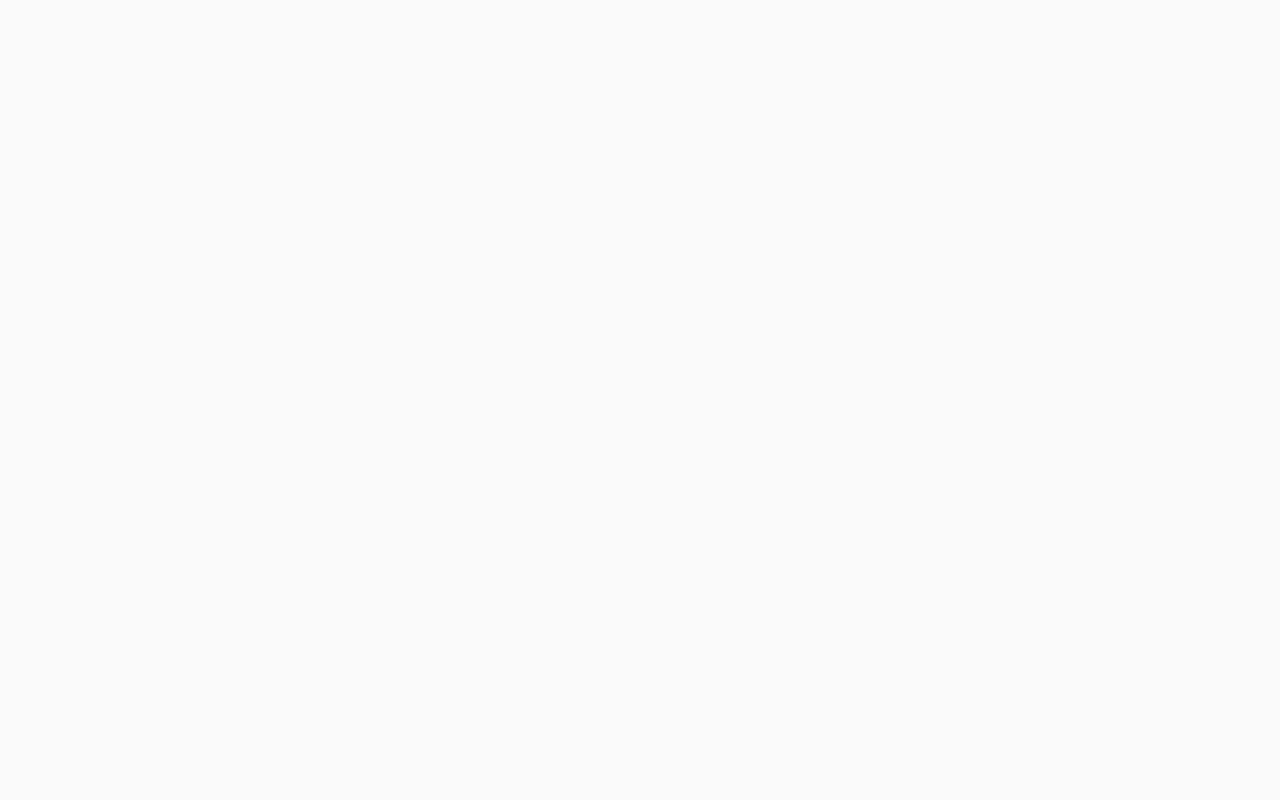
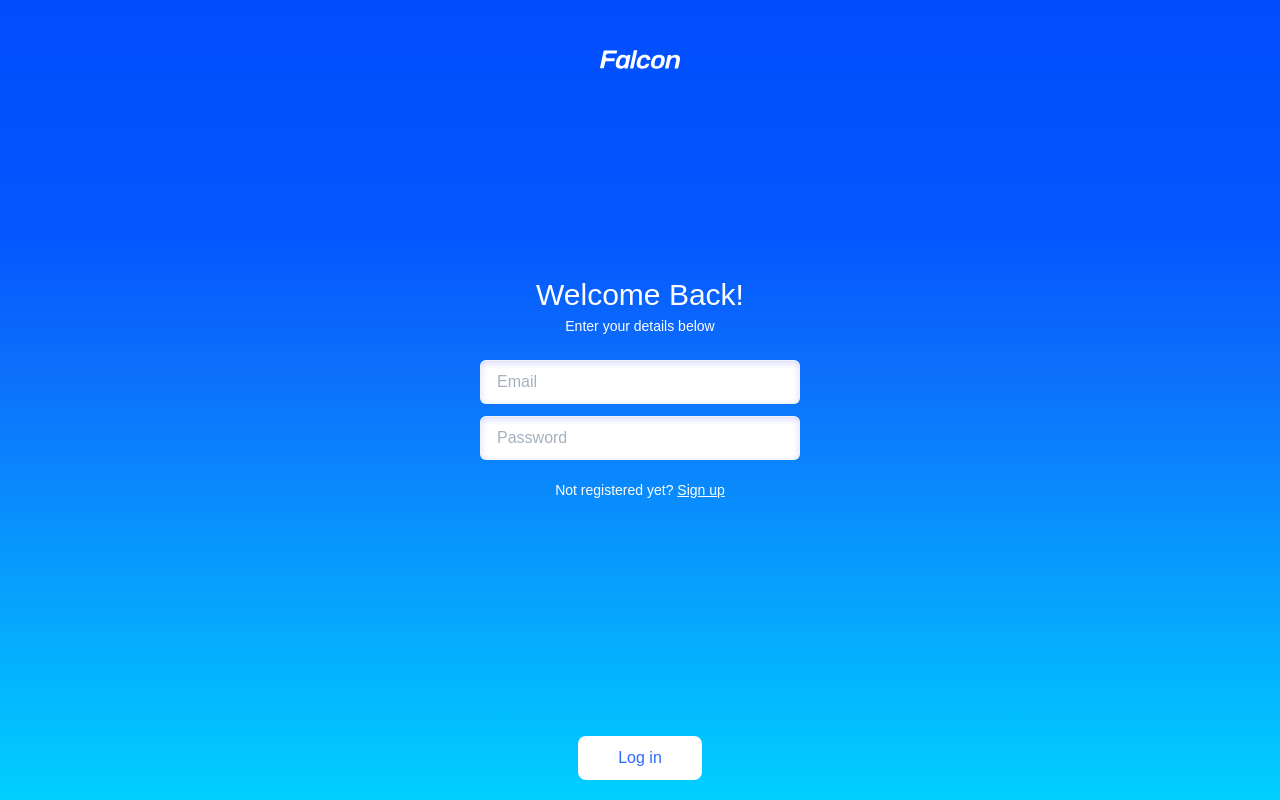
Before and after one commit to hilatsivion/falcon, a React (Create React App) app in the folder falcon-frontend/: page /login in a window 1280 px wide. Before the commit this address had no page. Built offline with nearby package versions, Linux system fonts and the light colour scheme.

Commit message:
update buttons, sound and animation

```diff
--- a/falcon-frontend/src/pages/Welcome/Connect/Login.js
+++ b/falcon-frontend/src/pages/Welcome/Connect/Login.js
@@ -0,0 +1,146 @@
+import React, { useState } from "react";
+import { Link, useNavigate } from "react-router-dom";
+import { motion, AnimatePresence } from "framer-motion";
+import "./connect.css";
+import "../../../styles/global.css";
+
+import logo from "../../../assets/images/falcon-white-full.svg";
+
+// Animation Variants
+const fadeIn = {
+  hidden: { opacity: 0, y: 20 },
+  visible: { opacity: 1, y: 0, transition: { duration: 0.5 } },
+};
+
+const errorAnimation = {
+  hidden: { opacity: 0, y: -50 },
+  visible: { opacity: 1, y: 0, transition: { duration: 0.5 } },
+  exit: { opacity: 0, transition: { duration: 0.5 } },
+};
+
+const Login = () => {
+  const [email, setEmail] = useState("");
+  const [password, setPassword] = useState("");
+  const [error, setError] = useState("");
+
+  const navigate = useNavigate();
+
+  // Validation Function
+  const validateForm = () => {
+    const emailRegex = /^[^\s@]+@[^\s@]+\.[^\s@]+$/; // Valid email format
+    if (!emailRegex.test(email)) {
+      showError("Please enter a valid email address.");
+      return false;
+    }
+    if (password.length < 6) {
+      showError("Password must be at least 6 characters.");
+      return false;
+    }
+    return true;
+  };
+
+  // Show Error for 3 seconds
+  const showError = (message) => {
+    setError(message);
+    setTimeout(() => {
+      setError("");
+    }, 3000);
+  };
+
+  // Handle Submit
+  const handleSubmit = (e) => {
+    e.preventDefault();
+    if (validateForm()) {
+      // Simulate API Call (Replace with actual login logic)
+      navigate("/dashboard"); // Replace with your next page
+    }
+  };
+
+  return (
+    <div className="welcome-screen-container login-container">
+      {/* Error Popup */}
+      <AnimatePresence>
+        {error && (
+          <motion.div
+            className="error-popup"
+            variants={errorAnimation}
+            initial="hidden"
+            animate="visible"
+            exit="exit"
+          >
+            {error}
+          </motion.div>
+        )}
+      </AnimatePresence>
+
+      {/* Logo */}
+      <motion.img
+        className="logo-full-white-small"
+        src={logo}
+        alt="logo-falcon"
+      />
+
+      <motion.div
+        className="login-card"
+        initial={{ opacity: 0, scale: 0.9 }}
+        animate={{ opacity: 1, scale: 1 }}
+        transition={{ duration: 1 }}
+      >
+        {/* Title */}
+        <motion.h2
+          className="login-title"
+          variants={fadeIn}
+          initial="hidden"
+          animate="visible"
+        >
+          Welcome Back!
+        </motion.h2>
+        <motion.p
+          className="sub-title"
+          variants={fadeIn}
+          initial="hidden"
+          animate="visible"
+        >
+          Enter your details below
+        </motion.p>
+
+        {/* Form Inputs */}
+        <motion.input
+          type="email"
+          placeholder="Email"
+          value={email}
+          onChange={(e) => setEmail(e.target.value)}
+          variants={fadeIn}
+          initial="hidden"
+          animate="visible"
+        />
+        <motion.input
+          type="password"
+          placeholder="Password"
+          value={password}
+          onChange={(e) => setPassword(e.target.value)}
+          variants={fadeIn}
+          initial="hidden"
+          animate="visible"
+        />
+
+        {/* Not Registered Yet? */}
+        <motion.p
+          className="signup-login"
+          variants={fadeIn}
+          initial="hidden"
+          animate="visible"
+        >
+          Not registered yet? <Link to="/signup">Sign up</Link>
+        </motion.p>
+      </motion.div>
+
+      {/* Log In Button */}
+      <button className="btn-white btn-login" onClick={handleSubmit}>
+        Log in
+      </button>
+    </div>
+  );
+};
+
+export default Login;
--- a/falcon-frontend/src/pages/Welcome/Connect/Signup.js
+++ b/falcon-frontend/src/pages/Welcome/Connect/Signup.js
@@ -77,7 +77,7 @@ const SignUp = () => {
   const navigate = useNavigate();
 
   return (
-    <div className="welcome-screen-container">
+    <div className="welcome-screen-container signup-container">
       {/* Error Popup */}
       <AnimatePresence>
         {error && (
@@ -93,19 +93,19 @@ const SignUp = () => {
         )}
       </AnimatePresence>
 
+      {/* Logo */}
+      <motion.img
+        className="logo-full-white-small"
+        src={logo}
+        alt="logo-falcon"
+      />
+
       <motion.div
         className="signup-card"
         initial={{ opacity: 0, scale: 0.9 }}
         animate={{ opacity: 1, scale: 1 }}
         transition={{ duration: 1 }}
       >
-        {/* Logo */}
-        <motion.img
-          className="logo-full-white-small"
-          src={logo}
-          alt="logo-falcon"
-        />
-
         {/* Title */}
         <motion.h2
           className="signup-title"
@@ -173,17 +173,11 @@ const SignUp = () => {
         </motion.p>
 
         {/* Create Account Button */}
-        <motion.button
-          className="btn-white btn-create"
-          whileTap={{ scale: 0.95 }}
-          variants={fadeIn}
-          initial="hidden"
-          animate="visible"
-          onClick={handleSubmit}
-        >
-          Create
-        </motion.button>
       </motion.div>
+
+      <button className="btn-white btn-create" onClick={handleSubmit}>
+        Create
+      </button>
     </div>
   );
 };
--- a/falcon-frontend/src/pages/Welcome/Connect/connect.css
+++ b/falcon-frontend/src/pages/Welcome/Connect/connect.css
@@ -1,3 +1,9 @@
+.signup-container {
+  flex-direction: column;
+  justify-content: space-between;
+  color: var(--white);
+}
+
 /* Sign-up card */
 .signup-card {
   max-width: 400px;
@@ -9,7 +15,7 @@
 .logo-full-white-small {
   width: 80px;
   position: relative;
-  bottom: 80px;
+  top: 50px;
 }
 
 /* Title & Subtitle */
@@ -25,23 +31,23 @@
 
 /* Input Fields */
 input {
+  font-size: 16px;
   width: 100%;
   padding: 12px 16px;
   margin: 6px 0;
   border: 1px solid #cccccc3c;
   border-radius: 6px;
-  font-size: 14px;
   box-shadow: inset 0px 2px 6px rgba(45, 52, 254, 0.2);
 }
 
 input::placeholder {
   color: var(--faded-gray);
+  font-size: 16px;
 }
 
 /* Already Registered */
 .signup-login {
   font-size: 14px;
-  color: var(--white);
   margin-top: 16px;
 }
 
@@ -50,8 +56,42 @@ input::placeholder {
 }
 
 .btn-create {
+  position: relative;
+  bottom: 20px;
+}
+
+.full-width {
+  width: 100%;
   position: absolute;
+  bottom: 0;
+  display: flex;
+  justify-content: center;
+}
+
+/*  */
+/*  */
+/*  */
+/* log in page */
+/*  */
+/*  */
+/*  */
+
+/* Login container */
+.login-container {
+  flex-direction: column;
+  justify-content: space-between;
+  color: var(--white);
+}
+
+/* Login card */
+.login-card {
+  max-width: 400px;
+  padding: 40px;
+  text-align: center;
+}
+
+/* Log In Button */
+.btn-login {
+  position: relative;
   bottom: 20px;
-  margin: auto;
-  justify-self: anchor-center;
 }
--- a/falcon-frontend/src/pages/Welcome/SelectInterests/SelectInterests.js
+++ b/falcon-frontend/src/pages/Welcome/SelectInterests/SelectInterests.js
@@ -51,14 +51,20 @@ const SelectInterests = () => {
     }, 2000);
   }, []);
 
+  let isPlaying = false;
   // Toggle a single tag selection
   const toggleTag = (tag) => {
     setSelectedTags((prev) => {
       const isSelected = prev.includes(tag);
 
-      if (!isSelected) {
+      if (!isSelected && !isPlaying) {
+        isPlaying = true; // Set flag to prevent multiple triggers
         const audio = new Audio(selectSound);
         audio.play();
+
+        setTimeout(() => {
+          isPlaying = false; // Reset after sound finishes
+        }, 500); // Adjust timeout if needed
       }
 
       return isSelected ? prev.filter((t) => t !== tag) : [...prev, tag];
@@ -94,11 +100,6 @@ const SelectInterests = () => {
     navigate("/next-page"); // Replace with the actual next page
   };
 
-  const playSelectSound = () => {
-    const audio = new Audio(selectSound);
-    audio.play();
-  };
-
   return (
     <div className="welcome-screen-container interests-container">
       {/* Error Popup */}
@@ -121,7 +122,7 @@ const SelectInterests = () => {
         src={logo}
         alt="logo-falcon"
       />
-
+      <div className="interests-content">
         <motion.h2 className="interests-title">Select Your Interests</motion.h2>
         <motion.p className="sub-title">
           Select the tags most relevant and important to you.
@@ -132,10 +133,12 @@ const SelectInterests = () => {
             <div
               key={item.name}
               className={`tag animate pop ${
-              animatedTags.includes(item.name) ? "animated-finish" : "animated"
+                animatedTags.includes(item.name)
+                  ? "animated-finish"
+                  : "animated"
               } ${selectedTags.includes(item.name) ? "selected" : ""}`}
               style={{ animationDelay: `${Math.random() * 0.9}s` }}
-            onClick={() => toggleTag(item.name)}
+              onPointerDown={(event) => toggleTag(item.name, event)}
             >
               <img src={item.icon} alt={item.name} />
               <span>{item.name}</span>
@@ -148,10 +151,10 @@ const SelectInterests = () => {
             ? "Deselect All"
             : "Select All"}
         </motion.button>
-
-      <motion.button className="btn-white btn-done" onClick={handleDone}>
+      </div>
+      <button className="btn-white btn-done" onClick={handleDone}>
         Done
-      </motion.button>
+      </button>
     </div>
   );
 };
--- a/falcon-frontend/src/pages/Welcome/SelectInterests/interests.css
+++ b/falcon-frontend/src/pages/Welcome/SelectInterests/interests.css
@@ -2,6 +2,12 @@
 .interests-container {
   flex-direction: column;
   height: 100svh;
+  justify-content: space-between;
+}
+
+/* Sign-up card */
+.interests-content {
+  text-align: center;
 }
 
 /* Title & Subtitle */
@@ -55,7 +61,7 @@
 }
 
 .btn-done {
-  position: absolute;
+  position: relative;
   bottom: 20px;
 }
 
--- a/falcon-frontend/src/routes.js
+++ b/falcon-frontend/src/routes.js
@@ -11,7 +11,7 @@ const AppRoutes = () => {
     <Routes>
       <Route path="/" element={<WelcomeScreen />} />
       <Route path="/signup" element={<Signup />} />
-      {/* <Route path="/login" element={<Login />} /> */}
+      <Route path="/login" element={<Login />} />
       <Route path="/interests" element={<SelectInterests />} />
       {/* <Route path="/loading" element={<LoadingScreen />} /> */}
     </Routes>
```
Lines whose indentation alone changed are shown as unchanged.
